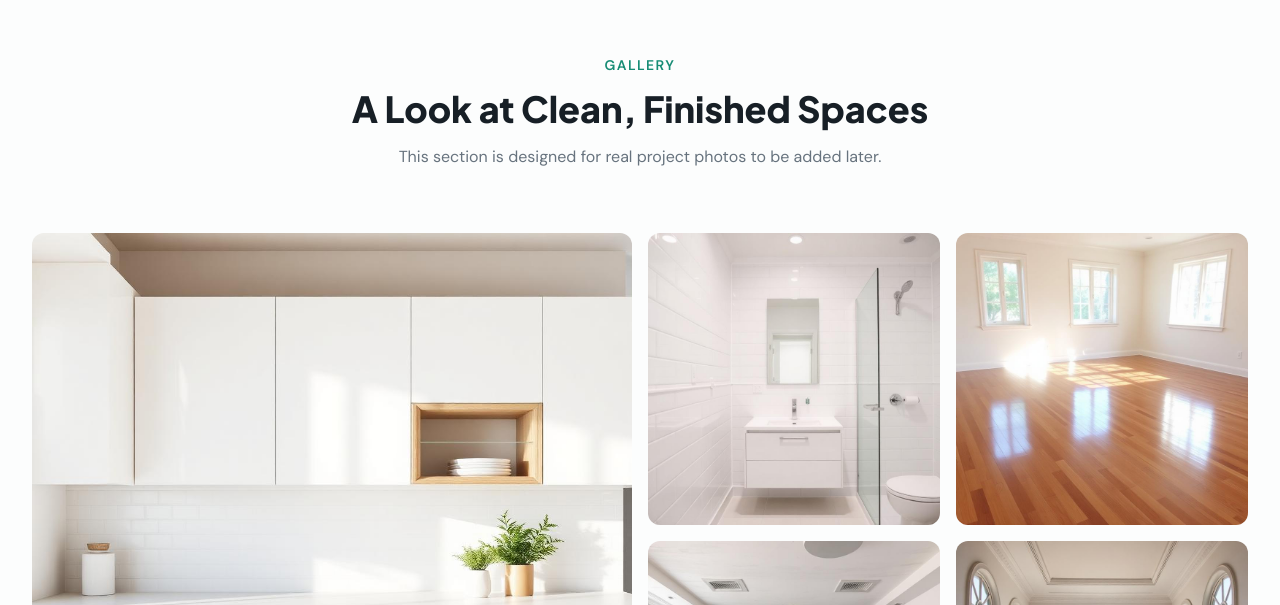
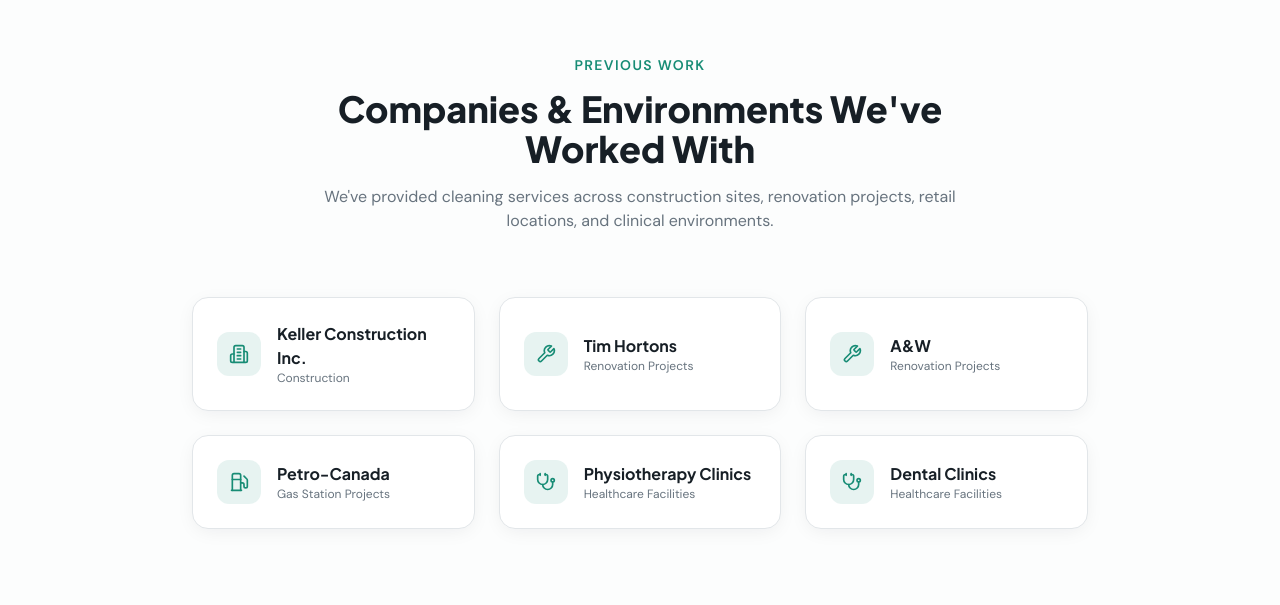
Before and after one commit to webgridly-ai/calgary-clean-leads, a React (Vite) app: page / in a window 1280 px wide. Shown: the part 2795-3400 px from the top of the page. Built offline with nearby package versions, Linux system fonts and the light colour scheme; the HTML template or start-up script is replaced by a standard one.

Commit message:
Add Previous Work section

```diff
--- /dev/null
+++ b/src/components/WorkedWithSection.tsx
@@ -0,0 +1,55 @@
+import { motion } from "framer-motion";
+import { Building2, Wrench, Fuel, Stethoscope } from "lucide-react";
+
+const clients = [
+  { name: "Keller Construction Inc.", type: "Construction", icon: Building2 },
+  { name: "Tim Hortons", type: "Renovation Projects", icon: Wrench },
+  { name: "A&W", type: "Renovation Projects", icon: Wrench },
+  { name: "Petro-Canada", type: "Gas Station Projects", icon: Fuel },
+  { name: "Physiotherapy Clinics", type: "Healthcare Facilities", icon: Stethoscope },
+  { name: "Dental Clinics", type: "Healthcare Facilities", icon: Stethoscope },
+];
+
+const WorkedWithSection = () => (
+  <section id="worked-with" className="py-20 lg:py-28 bg-background">
+    <div className="container">
+      <motion.div
+        className="text-center max-w-2xl mx-auto mb-16"
+        initial={{ opacity: 0, y: 20 }}
+        whileInView={{ opacity: 1, y: 0 }}
+        viewport={{ once: true }}
+      >
+        <span className="text-sm font-semibold text-primary uppercase tracking-widest">Previous Work</span>
+        <h2 className="font-heading font-extrabold text-3xl sm:text-4xl mt-3 mb-4 text-foreground">
+          Companies & Environments We've Worked With
+        </h2>
+        <p className="text-muted-foreground">
+          We've provided cleaning services across construction sites, renovation projects, retail locations, and clinical environments.
+        </p>
+      </motion.div>
+
+      <div className="grid sm:grid-cols-2 lg:grid-cols-3 gap-6 max-w-4xl mx-auto">
+        {clients.map((client, i) => (
+          <motion.div
+            key={client.name}
+            className="bg-card border border-border rounded-2xl p-6 flex items-center gap-4 shadow-soft"
+            initial={{ opacity: 0, y: 20 }}
+            whileInView={{ opacity: 1, y: 0 }}
+            viewport={{ once: true }}
+            transition={{ delay: i * 0.08 }}
+          >
+            <div className="w-11 h-11 rounded-xl bg-primary/10 flex items-center justify-center shrink-0">
+              <client.icon className="w-5 h-5 text-primary" />
+            </div>
+            <div>
+              <p className="font-heading font-bold text-card-foreground">{client.name}</p>
+              <p className="text-xs text-muted-foreground">{client.type}</p>
+            </div>
+          </motion.div>
+        ))}
+      </div>
+    </div>
+  </section>
+);
+
+export default WorkedWithSection;
--- a/src/pages/Index.tsx
+++ b/src/pages/Index.tsx
@@ -14,6 +14,7 @@ const Index = () => (
     <HeroSection />
     <ServicesSection />
     <WhyUsSection />
+    <WorkedWithSection />
     <GallerySection />
     <ReviewsSection />
     <CTASection />
```
